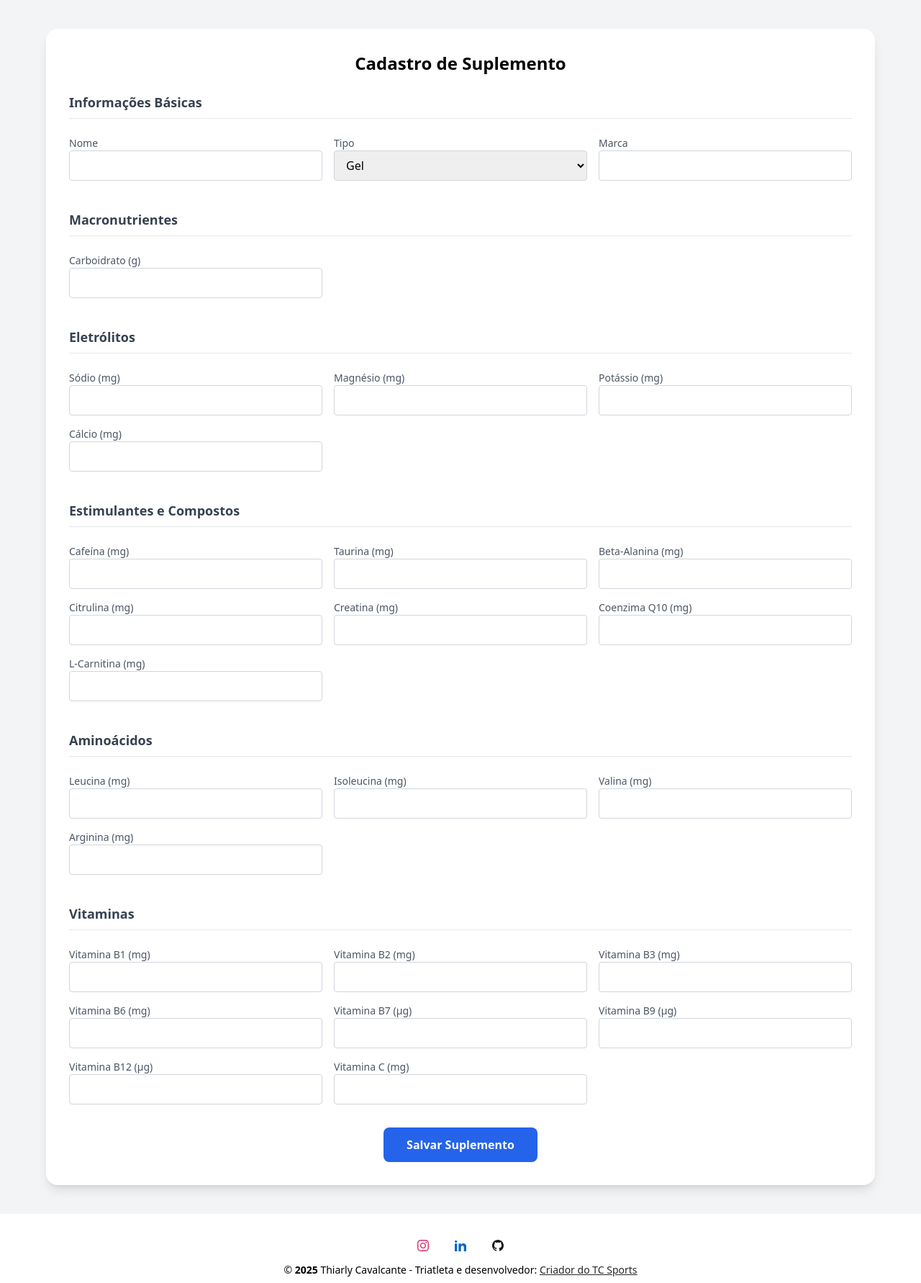
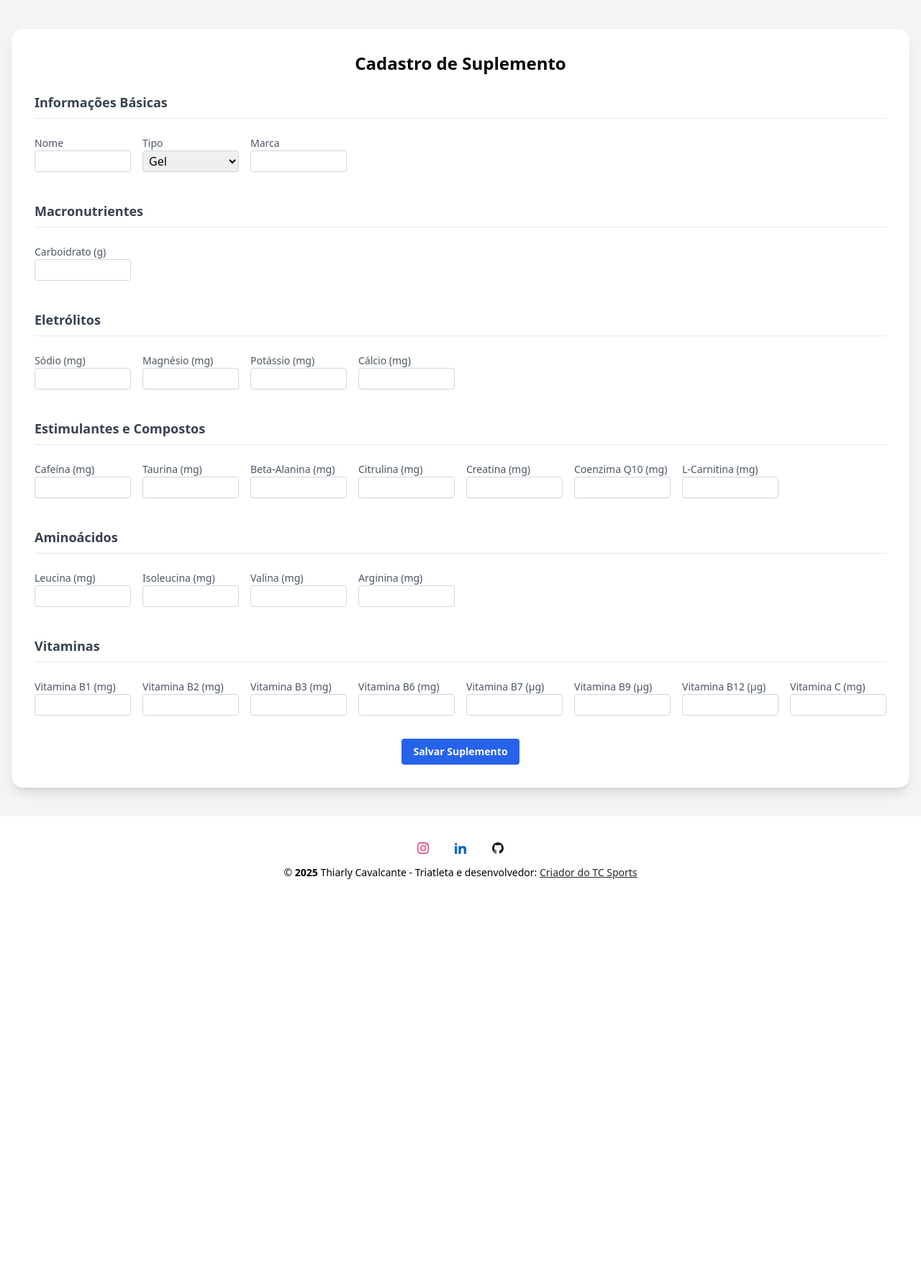
Before and after one commit to thiarly/running-pace-converter, a Flask app: page /suplementos/novo in a window 1280 px wide. Shown: the part 80-1862 px from the top of the page at 72% size. After the commit the page ends 1301 px from the top, so only its background shows below. Run offline with Flask 3, Linux system fonts and the light colour scheme; the visitor is signed in with stand-in values (Sample User, id 1); some libraries are stand-ins or nearby versions.

Commit message:
Update cadastro_suplemento.html

```diff
--- a/conversor/templates/cadastro_suplemento.html
+++ b/conversor/templates/cadastro_suplemento.html
@@ -18,28 +18,28 @@ Cadastro de Suplemento
 {% endwith %}
 
 <div class="flex items-center justify-center min-h-screen bg-gray-100 px-4 mt-10 mb-10">
-  <div class="w-full max-w-6xl p-6 sm:p-8 bg-white rounded-2xl shadow-lg">
+  <div class="w-full max-w-7xl p-6 sm:p-8 bg-white rounded-2xl shadow-lg">
     <h1 class="text-2xl font-bold text-center mb-6">Cadastro de Suplemento</h1>
 
     <form method="POST">
       {{ form.hidden_tag() }}
 
-      <div class="grid grid-cols-1 sm:grid-cols-2 lg:grid-cols-3 gap-4">
+      <div class="grid grid-cols-1 sm:grid-cols-2 lg:grid-cols-8 gap-4">
         <!-- Informações Básicas -->
         <div class="col-span-full border-b pb-2 mb-2">
           <h2 class="text-lg font-semibold text-gray-700">Informações Básicas</h2>
         </div>
         <div>
           {{ form.nome.label(class="block text-sm text-gray-600") }}
-          {{ form.nome(class="w-full px-3 py-2 border border-gray-300 rounded") }}
+          {{ form.nome(class="w-full px-1 py-0.5 border border-gray-300 rounded") }}
         </div>
         <div>
           {{ form.tipo.label(class="block text-sm text-gray-600") }}
-          {{ form.tipo(class="w-full px-3 py-2 border border-gray-300 rounded") }}
+          {{ form.tipo(class="w-full px-1 py-0.5 border border-gray-300 rounded") }}
         </div>
         <div>
           {{ form.marca.label(class="block text-sm text-gray-600") }}
-          {{ form.marca(class="w-full px-3 py-2 border border-gray-300 rounded") }}
+          {{ form.marca(class="w-full px-1 py-0.5 border border-gray-300 rounded") }}
         </div>
 
         <!-- Macronutrientes -->
@@ -48,7 +48,7 @@ Cadastro de Suplemento
         </div>
         <div>
           {{ form.carbo.label(class="block text-sm text-gray-600") }}
-          {{ form.carbo(class="w-full px-3 py-2 border border-gray-300 rounded") }}
+          {{ form.carbo(class="w-full px-1 py-0.5 border border-gray-300 rounded") }}
         </div>
 
         <!-- Eletrólitos -->
@@ -58,7 +58,7 @@ Cadastro de Suplemento
         {% for campo in [form.sodio, form.magnesio, form.potassio, form.calcio] %}
         <div>
           {{ campo.label(class="block text-sm text-gray-600") }}
-          {{ campo(class="w-full px-3 py-2 border border-gray-300 rounded") }}
+          {{ campo(class="w-full px-1 py-0.5 border border-gray-300 rounded") }}
         </div>
         {% endfor %}
 
@@ -69,7 +69,7 @@ Cadastro de Suplemento
         {% for campo in [form.cafeina, form.taurina, form.beta_alanina, form.citrulina, form.creatina, form.coq10, form.carnitina] %}
         <div>
           {{ campo.label(class="block text-sm text-gray-600") }}
-          {{ campo(class="w-full px-3 py-2 border border-gray-300 rounded") }}
+          {{ campo(class="w-full px-1 py-0.5 border border-gray-300 rounded") }}
         </div>
         {% endfor %}
 
@@ -80,7 +80,7 @@ Cadastro de Suplemento
         {% for campo in [form.leucina, form.isoleucina, form.valina, form.arginina] %}
         <div>
           {{ campo.label(class="block text-sm text-gray-600") }}
-          {{ campo(class="w-full px-3 py-2 border border-gray-300 rounded") }}
+          {{ campo(class="w-full px-1 py-0.5 border border-gray-300 rounded") }}
         </div>
         {% endfor %}
 
@@ -91,13 +91,13 @@ Cadastro de Suplemento
         {% for campo in [form.vit_b1, form.vit_b2, form.vit_b3, form.vit_b6, form.vit_b7, form.vit_b9, form.vit_b12, form.vit_c] %}
         <div>
           {{ campo.label(class="block text-sm text-gray-600") }}
-          {{ campo(class="w-full px-3 py-2 border border-gray-300 rounded") }}
+          {{ campo(class="w-full px-1 py-0.5 border border-gray-300 rounded") }}
         </div>
         {% endfor %}
       </div>
 
       <div class="mt-8 text-center">
-        <button type="submit" class="bg-blue-600 hover:bg-blue-700 text-white font-semibold px-8 py-3 rounded-lg w-full sm:w-auto">
+        <button type="submit" class="bg-blue-600 hover:bg-blue-700 text-white font-semibold px-4 py-2 text-sm rounded w-full sm:w-auto">
           Salvar Suplemento
         </button>
       </div>
```
